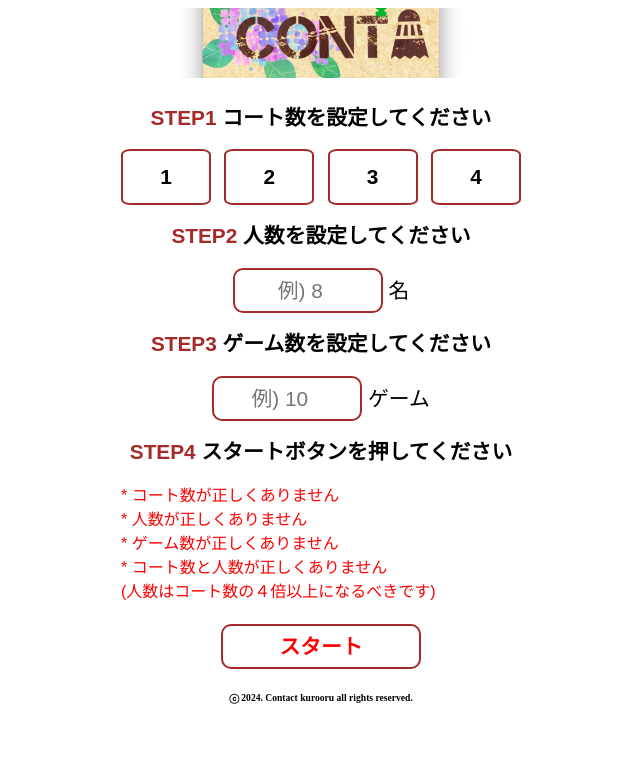
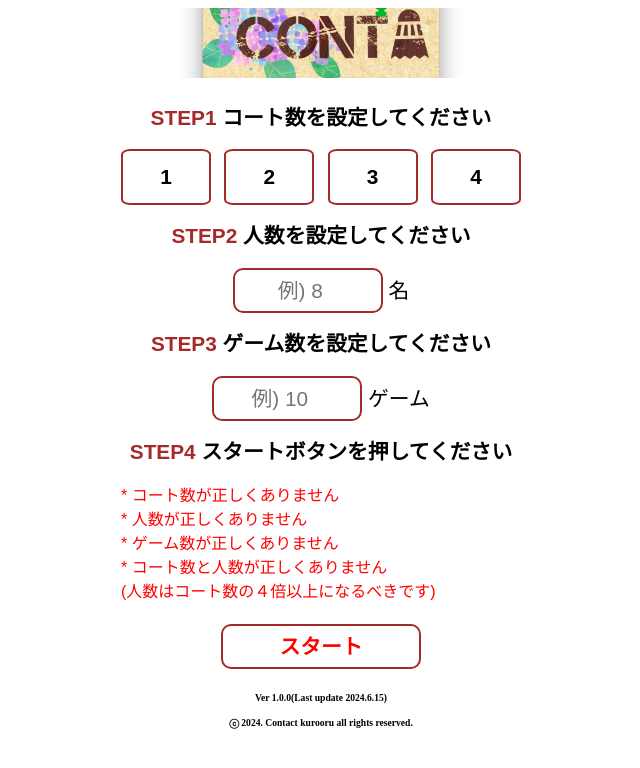
Before and after one commit to Yang-Min-Seok/contact, a React (Create React App) app: page / in a window 1280 px wide. Shown: the top 768 px of the page, without its empty margins (319-959 px from the left). Built offline with nearby package versions, Linux system fonts and the light colour scheme.

Commit message:
footer update (add info of update)

```diff
--- a/src/styles/global/footer/body.jsx
+++ b/src/styles/global/footer/body.jsx
@@ -3,6 +3,7 @@ function Body() {
 
     return (
         <BodyDiv>
+            <p>Ver 1.0.0(Last update 2024.6.15)</p>
             <p>ⓒ 2024. Contact kurooru all rights reserved.</p>
         </BodyDiv>
     );
```
